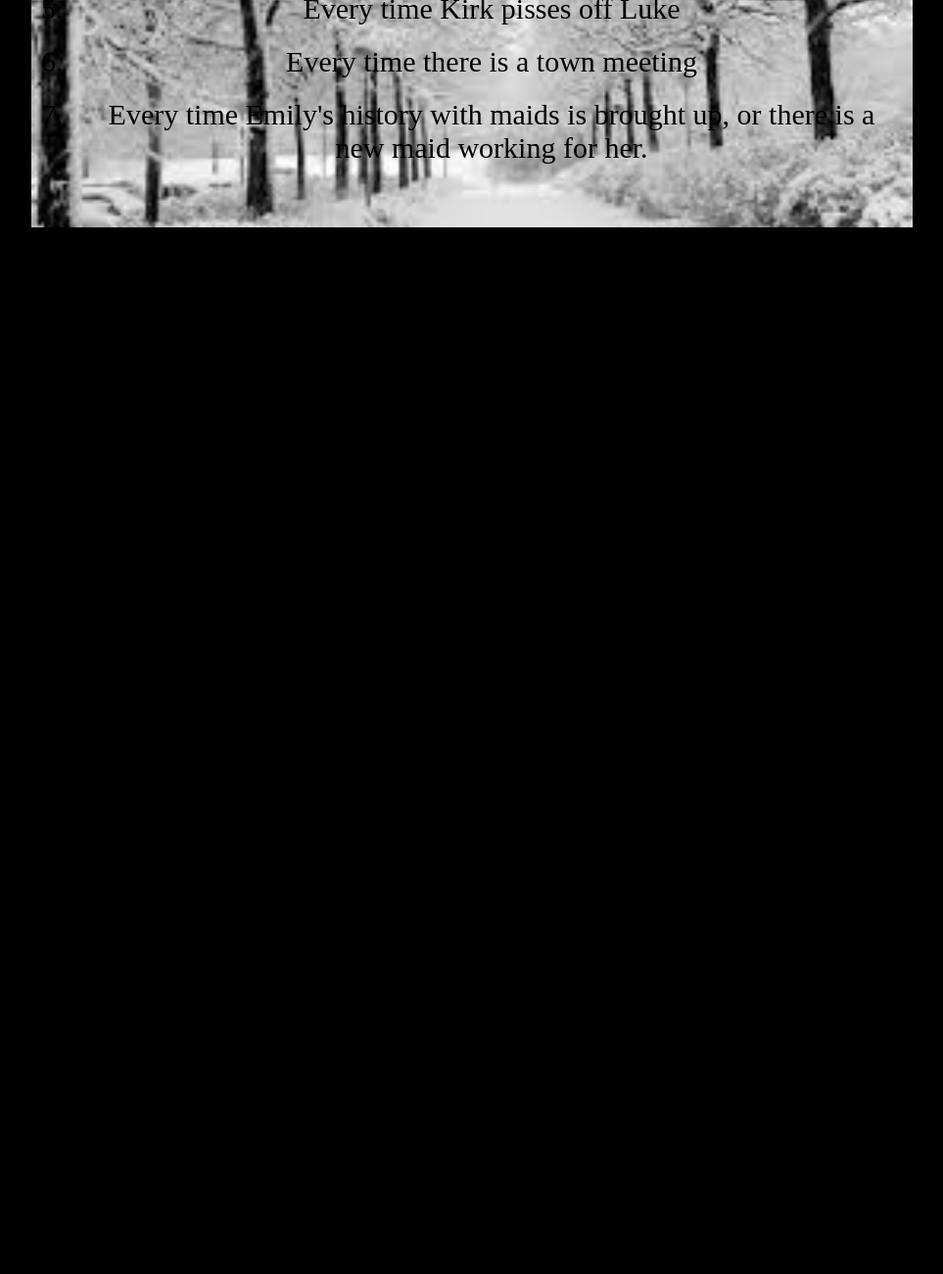
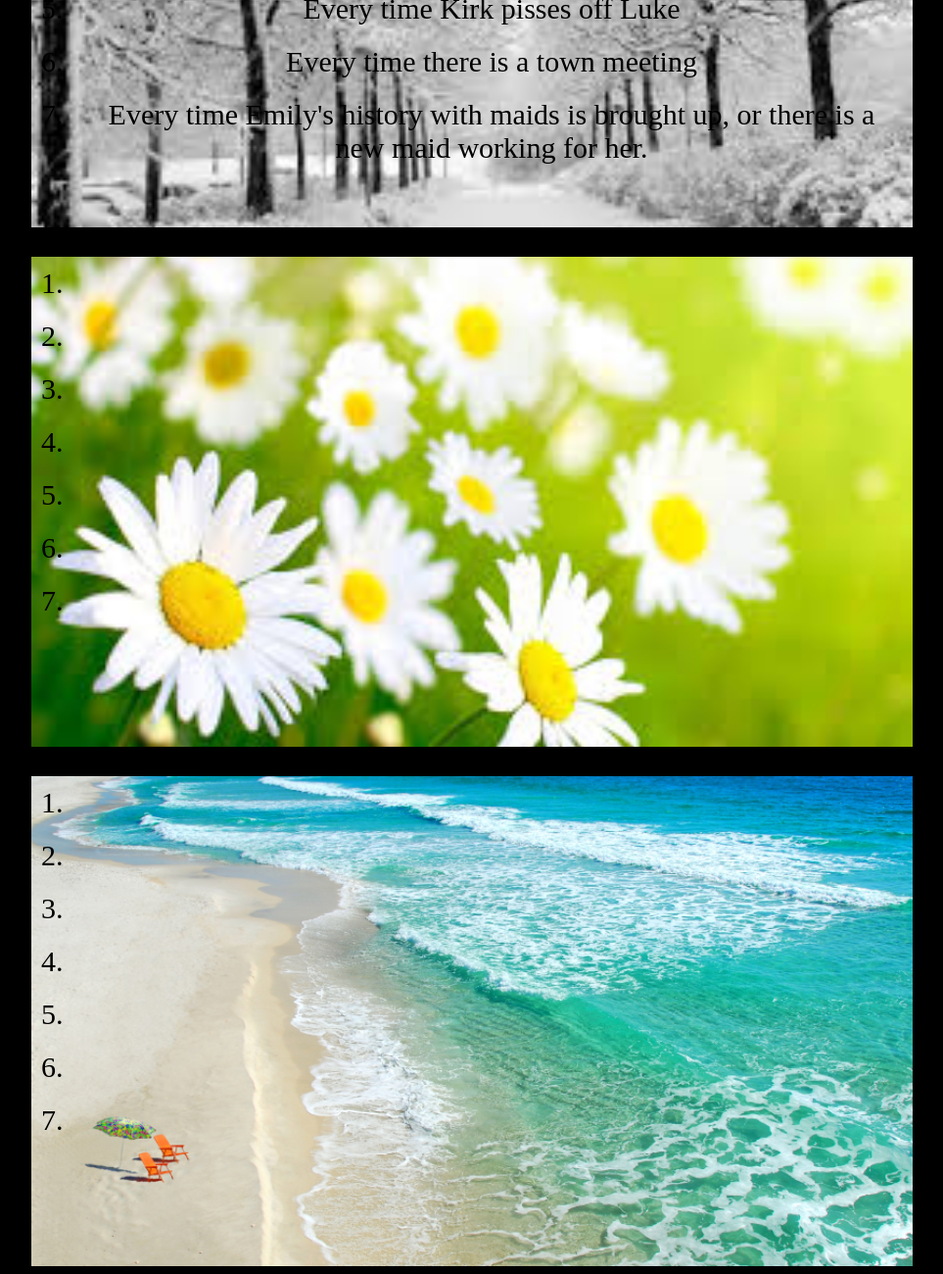
Before and after one commit to christinaplatt/GGDG, a plain HTML site: page index.html in a window 1280 px wide. Shown: the part 2770-4070 px from the top of the page at 98% size, without its empty margins (158-1121 px from the left). Before the commit the page ends 3010 px from the top, so only its background shows below. Drawn offline with Linux system fonts and the light colour scheme.

Commit message:
added seasons six and seven to the html, partials, imoprts and mixins being utilized

```diff
--- a/_season.scss
+++ b/_season.scss
@@ -29,3 +29,12 @@
 	@include background-size();
 
 }
+
+.season-6{
+	background: url("images/spring2.jpeg") no-repeat center center fixed;
+	@include background-size();
+}
+.season-7{
+	background: url("images/summer4.jpg") no-repeat center center fixed;
+	@include background-size();
+}
--- a/index.html
+++ b/index.html
@@ -228,7 +228,73 @@
 
 
 
+	</div>
 
+	<div class="container season-6">
+		<ul>
+
+			<li>
+
+			</li>
+
+			<li>
+
+			</li>
+
+			<li>
+
+			</li>
+
+			<li>
+
+			</li>
+
+			<li>
+
+			</li>
+
+			<li>
+
+			</li>
+
+			<li>
+
+			</li>
+		</ul>
+
+	</div>
+
+<div class="container season-7">
+		<ul>
+
+			<li>
+
+			</li>
+
+			<li>
+
+			</li>
+
+			<li>
+
+			</li>
+
+			<li>
+
+			</li>
+
+			<li>
+
+			</li>
+
+			<li>
+
+			</li>
+
+			<li>
+
+			</li>
+		</ul>
 
 	</div>
 
```
Also changed, not shown: images/spring2.jpeg (added), images/summer4.jpg (added), main.css, 1 other file.
